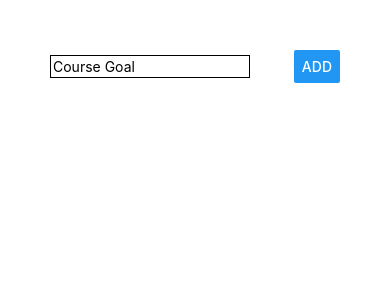
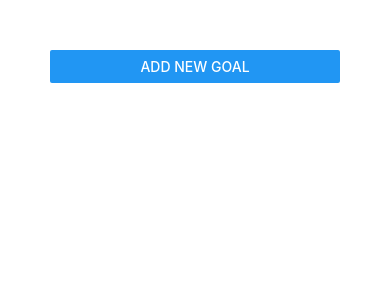
Before and after one commit to the-dimensionless/React-Native-simple-AddDelete-list, a React Native app: screen / in a window 390 px wide. Shown: the top 300 px of the page. Built offline with nearby package versions, Linux system fonts and the light colour scheme.

Commit message:
Styling buttons and cancel operation

```diff
--- a/App.js
+++ b/App.js
@@ -1,5 +1,5 @@
 import React, { useState } from 'react';
-import { StyleSheet, Text, TextInput, View, Button, FlatList } from 'react-native';
+import { StyleSheet, View, Button, FlatList } from 'react-native';
 
 import GoalItem from './components/GoalItem';
 import GoalInput from './components/GoalInput';
@@ -7,39 +7,37 @@ import GoalInput from './components/GoalInput';
 export default function App() {
 
   const [goals, setGoals] = useState([]);
+  const [isAddMode, setIsAddMode] = useState(false);
 
   const addGoalHandler = (goalTitle, callbackClearInput) => {
     console.log('User entered goal as ', goalTitle);
-    console.log('\nUpdating . . .\n');
-
     setGoals(currentGoals => [...currentGoals,
     {
       key: Math.random().toString(),
       value: goalTitle
     }]);
-
-    // Clearing user input
-    //setUserInput('');
+    // Clearing user input or setUserInput('');
     callbackClearInput('');
+    setIsAddMode(false);
   };
 
   /*
-
+     JS filter return true to keep value in array, return false to delete
   */
   const removeGoalHandler = goalId => {
     setGoals(currentGoals => {
-      // JS filter return true to keep value in array
-      // return false to delete
-      console.log('received id is ', goalId);
-      const newValue = currentGoals.filter((goal) => goal.key !== goalId);
-      console.log(newValue);
-      return newValue;
+      return currentGoals.filter((goal) => goal.key !== goalId);;
     });
+  }
+
+  const cancelInputModal = () => {
+    setIsAddMode(false);
   }
 
   return (
     <View style={styles.screen}>
-      <GoalInput onAddGoal={addGoalHandler} />
+      <Button title='Add new Goal' onPress={() => setIsAddMode(true)} />
+      <GoalInput visible={isAddMode} onAddGoal={addGoalHandler} cancel={cancelInputModal} />
       <FlatList
         keyExtractor={(item, index) => item.key}
         data={goals}
--- a/components/GoalInput.js
+++ b/components/GoalInput.js
@@ -1,38 +1,58 @@
 import React, { useState } from 'react';
-import { View, TextInput, Button, StyleSheet } from 'react-native';
+import { View, TextInput, Button, StyleSheet, Modal } from 'react-native';
 
 const GoalInput = (props) => {
     const [userInput, setUserInput] = useState('');
 
     const userInputHandler = (input) => {
-        console.log('User entered ', input);
+        // console.log('User entered ', input);
         setUserInput({ input });
     };
 
     return (
+        <Modal visible={props.visible} animationType='slide'>
             <View style={styles.inputContainer}>
                 <TextInput placeholder='Course Goal'
                     style={styles.input} onChangeText={userInputHandler}
                     value={userInput.input}
                 />
+                <View style={styles.buttonContainer}>
+                    <View style={styles.button}>
                         <Button title='Add' onPress={props.onAddGoal.bind(this, userInput.input, setUserInput)} />
                     </View>
+                    <View style={styles.button}>
+                        <Button title='Cancel' color='red' onPress={props.cancel} />
+                    </View>
+                </View>
+            </View>
+        </Modal>
     );
 };
 
 const styles = StyleSheet.create({
     inputContainer: {
-        flexDirection: 'row',
-        justifyContent: 'space-between',
+        flex: 1,
+        justifyContent: 'center',
         alignItems: 'center'
     },
 
     input: {
-        width: 200,
+        width: 300,
         borderBottomColor: 'black',
         borderWidth: 1,
-        padding: 2
+        padding: 2,
+        marginBottom: 10
     },
+
+    buttonContainer: {
+        flexDirection: 'row',
+        justifyContent: 'space-between',
+        width: '60%'
+    },
+
+    button: {
+        width: '40%'
+    }
 });
 
 export default GoalInput;
```
Lines whose indentation alone changed are shown as unchanged.
